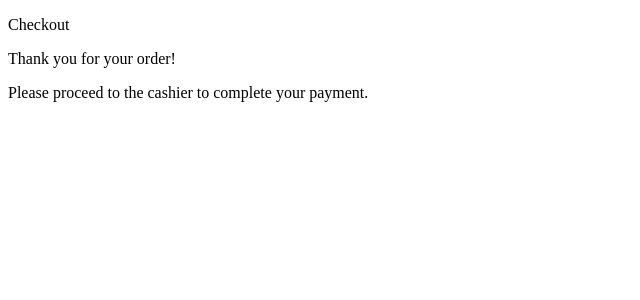
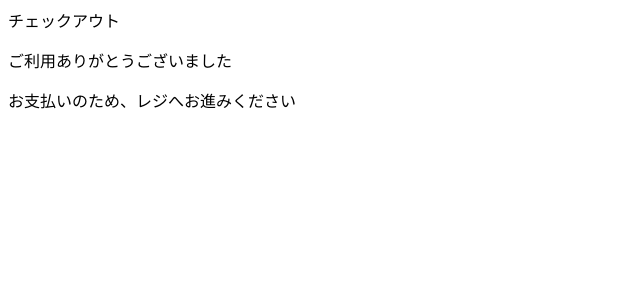
Before and after one commit to inoUwU/pinu, a Next.js app in the folder frontend/: page /checkout in a window 1280 px wide. Shown: the top 300 px of the page, without its empty margins (0-640 px from the left). Built offline with nearby package versions, Linux system fonts and the light colour scheme.

Commit message:
feat(checkout): ✨ チェックアウトページのUIを更新し、メインセクションを追加

```diff
--- a/frontend/src/app/checkout/page.tsx
+++ b/frontend/src/app/checkout/page.tsx
@@ -1,11 +1,23 @@
+import PageHeader from "@/app/client/components/PageHeader";
+
+const MainSection = () => {
+  return (
+    <div className='flex flex-col items-center justify-center h-full w-full text-center'>
+      <p className='text-2xl  font-bold'>ご利用ありがとうございました</p>
+      <p className='text-base'>お支払いのため、レジへお進みください</p>
+    </div>
+  );
+};
+
 export default function checkoutPage() {
   return (
-    <div className='flex flex-col h-screen space-y-4'>
-      <p className='text-2xl font-extrabold dark:text-white'>Checkout</p>
-      <p className='text-3xl font-bold dark:text-white'>
-        Thank you for your order!
-      </p>
-      <p>Please proceed to the cashier to complete your payment.</p>
+    <div className='flex flex-col h-full'>
+      <div className='basis-1/12 flex-shrink-0 flex align-middle justify-center'>
+        <PageHeader title='チェックアウト' />
+      </div>
+      <div className='basis-11/12 grow overflow-auto bg-gray-50 pt-2'>
+        <MainSection />
+      </div>
     </div>
   );
 }
```
